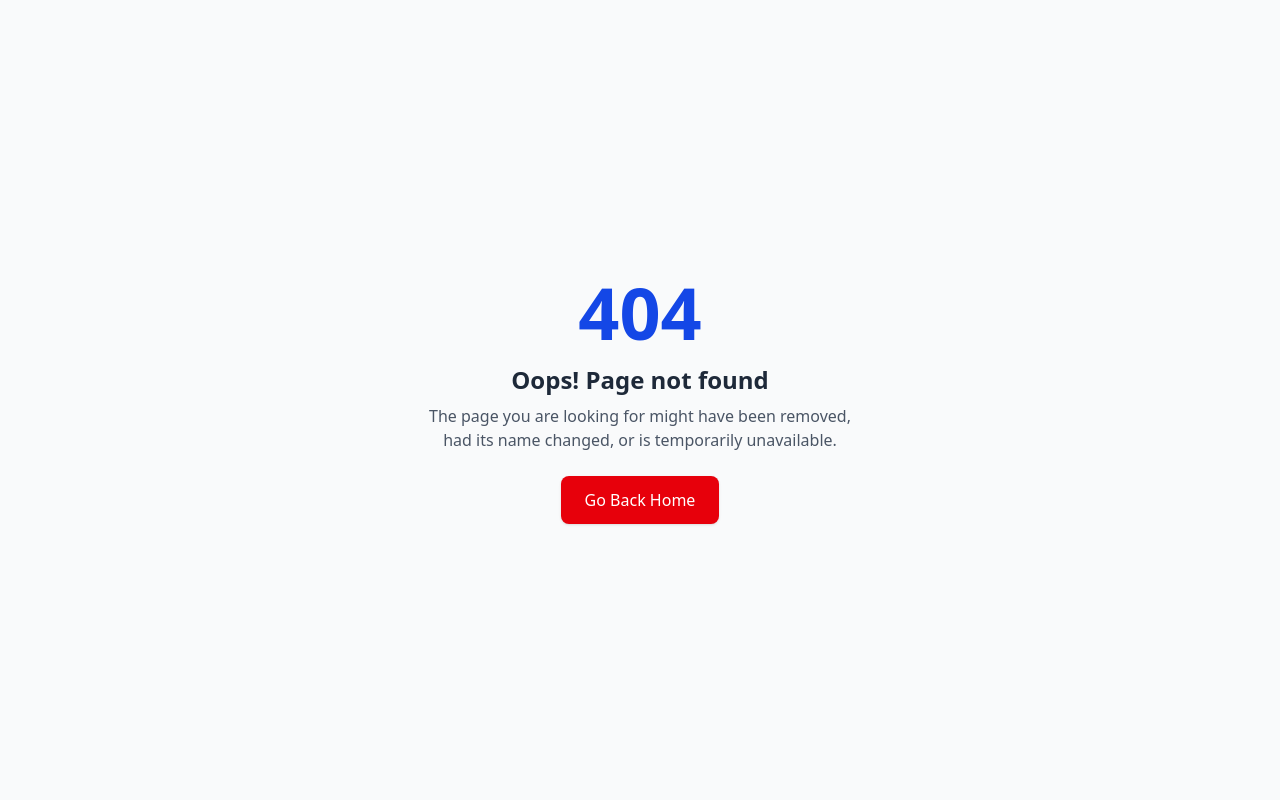
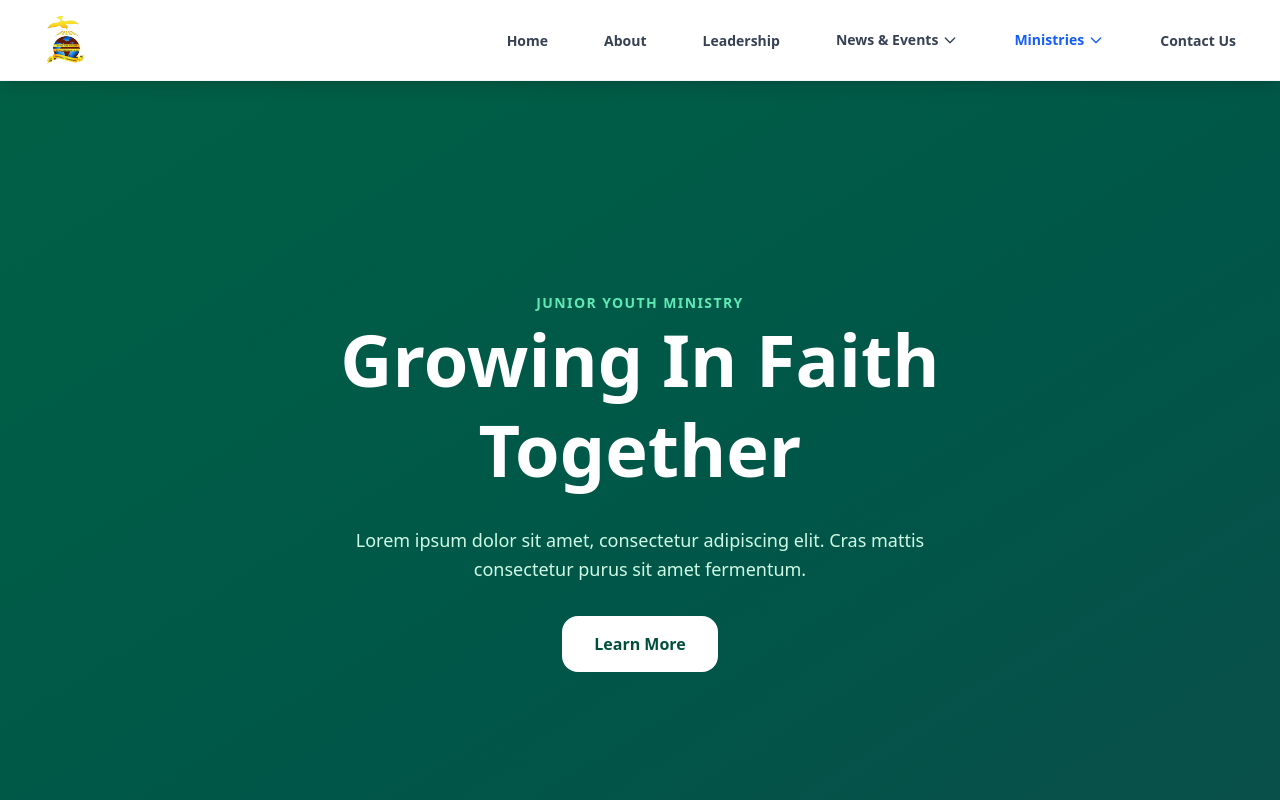
Before and after one commit to Geraldkpelevi/ChurchSoft-website, a React (Vite) app: page /ministries/JY in a window 1280 px wide. Before the commit this address had no page. Shown: the top 800 px of the page. Built offline with nearby package versions, Linux system fonts and the light colour scheme.

Commit message:
ministries pages created

```diff
--- a/src/App.jsx
+++ b/src/App.jsx
@@ -5,12 +5,16 @@ import MapSection from "./components/Contact/MapSection";
 import Layout from "./components/layouts/Layout.jsx";
 import AboutPage from "./pages/AboutPage.jsx";
 import Contact from "./pages/Contact";
+import EventsPage from "./pages/EventsPage.jsx";
 import HomePage from "./pages/HomePage.jsx";
+import { JuniorYouthMinistry } from "./pages/JuniorYouthMinistry.jsx";
 import LeadershipPage from "./pages/LeadershipPage";
 import NewsPage from "./pages/NewsPage.jsx";
 import NotFound from "./pages/NotFound";
-import EventsPage from "./pages/EventsPage.jsx";
-
+import { SeniorYouthMinistry } from "./pages/SeniorYouthMinistry.jsx";
+import { ChildrenMinistry } from "./pages/ChildrenMinistry.jsx";
+import { MenMinistry } from "./pages/MenMinistry.jsx";
+import { WomenMinistry } from "./pages/WomenMinistry.jsx";
 function App() {
   return (
     <Routes>
@@ -18,7 +22,6 @@ function App() {
       <Route path="/" element={<Layout />}>
         {/* HOME */}
         <Route index element={<HomePage />} />
-
         {/* OTHER PAGES */}
         <Route path="about" element={<AboutPage />} />
         <Route path="leadership" element={<LeadershipPage />} />
@@ -26,6 +29,11 @@ function App() {
         <Route path="/mapSection" element={<MapSection />} />
         <Route path="/news" element={<NewsPage />} />
         <Route path="/events" element={<EventsPage />} />
+        <Route path="/ministries/SY" element={<SeniorYouthMinistry />} />{" "}
+        <Route path="/ministries/JY" element={<JuniorYouthMinistry />} />
+        <Route path="/ministries/children" element={<ChildrenMinistry />} />
+        <Route path="/ministries/Men" element={<MenMinistry />} />
+        <Route path="/ministries/Women" element={<WomenMinistry />} />
       </Route>
 
       <Route path="*" element={<NotFound />} />
--- a/src/components/layouts/Navbar.jsx
+++ b/src/components/layouts/Navbar.jsx
@@ -21,8 +21,11 @@ export default function Navbar() {
     {
       name: "Ministries",
       dropdown: [
-        { name: "Youth", path: "/ministries/youth" },
-        { name: "Women", path: "/ministries/women" },
+        { name: "Men", path: "/ministries/Men" },
+        { name: "Women", path: "/ministries/Women" },
+        { name: "Senior Youth", path: "/ministries/SY" },
+        { name: "Junior Youth", path: "/ministries/JY" },
+        { name: "children", path: "/ministries/children" },
       ],
     },
     { name: "Contact Us", path: "/contact" },
--- /dev/null
+++ b/src/pages/ChildrenMinistry.jsx
@@ -0,0 +1,23 @@
+export function ChildrenMinistry() {
+  return (
+    <section className="min-h-screen bg-gradient-to-br from-blue-950 to-black/60 text-white/50 flex items-center justify-center px-6 py-24">
+      <div className="max-w-4xl text-center space-y-8 text-white">
+        <span className="uppercase tracking-widest text-sm text-white font-semibold">
+          Children Ministry
+        </span>
+
+        <h1 className="text-5xl md:text-7xl font-black leading-tight">
+          Building Strong Foundations
+        </h1>
+
+        <p className="text-lg text-yellow-50 leading-relaxed max-w-2xl mx-auto">
+          Lorem ipsum dolor sit amet, consectetur adipiscing elit. Curabitur blandit tempus porttitor.
+        </p>
+
+        <button className="px-8 py-4 rounded-2xl bg-white text-orange-600 font-bold hover:scale-105 transition-all duration-300">
+          Discover More
+        </button>
+      </div>
+    </section>
+  );
+}
--- /dev/null
+++ b/src/pages/JuniorYouthMinistry.jsx
@@ -0,0 +1,23 @@
+export function JuniorYouthMinistry() {
+  return (
+    <section className="min-h-screen bg-gradient-to-br from-emerald-800 to-teal-900 text-white flex items-center justify-center px-6 py-24">
+      <div className="max-w-4xl text-center space-y-8">
+        <span className="uppercase tracking-widest text-sm text-emerald-300 font-semibold">
+          Junior Youth Ministry
+        </span>
+
+        <h1 className="text-5xl md:text-7xl font-black leading-tight">
+          Growing In Faith Together
+        </h1>
+
+        <p className="text-lg text-emerald-100 leading-relaxed max-w-2xl mx-auto">
+          Lorem ipsum dolor sit amet, consectetur adipiscing elit. Cras mattis consectetur purus sit amet fermentum.
+        </p>
+
+        <button className="px-8 py-4 rounded-2xl bg-white text-emerald-900 font-bold hover:scale-105 transition-all duration-300">
+          Learn More
+        </button>
+      </div>
+    </section>
+  );
+}
--- /dev/null
+++ b/src/pages/MenMinistry.jsx
@@ -0,0 +1,23 @@
+export function MenMinistry() {
+  return (
+    <section className="min-h-screen bg-gradient-to-br from-slate-900 to-blue-900 text-white flex items-center justify-center px-6 py-24">
+      <div className="max-w-4xl text-center space-y-8">
+        <span className="uppercase tracking-widest text-sm text-blue-300 font-semibold">
+          Men Ministry
+        </span>
+
+        <h1 className="text-5xl md:text-7xl font-black leading-tight">
+          Raising Godly Men
+        </h1>
+
+        <p className="text-lg text-gray-300 leading-relaxed max-w-2xl mx-auto">
+          Lorem ipsum dolor sit amet, consectetur adipiscing elit. Integer posuere erat a ante venenatis dapibus posuere velit aliquet.
+        </p>
+
+        <button className="px-8 py-4 rounded-2xl bg-white text-blue-900 font-bold hover:scale-105 transition-all duration-300">
+          Join Ministry
+        </button>
+      </div>
+    </section>
+  );
+}
--- /dev/null
+++ b/src/pages/SeniorYouthMinistry.jsx
@@ -0,0 +1,23 @@
+export function SeniorYouthMinistry() {
+  return (
+    <section className="min-h-screen bg-gradient-to-br bg-blue-950 text-white flex items-center justify-center px-6 py-24">
+      <div className="max-w-4xl text-center space-y-8">
+        <span className="uppercase tracking-widest text-sm text-purple-300 font-semibold">
+          Senior Youth Ministry
+        </span>
+
+        <h1 className="text-5xl md:text-7xl font-black leading-tight">
+          Inspiring Future Leaders
+        </h1>
+
+        <p className="text-lg text-gray-200 leading-relaxed max-w-2xl mx-auto">
+          Lorem ipsum dolor sit amet, consectetur adipiscing elit. Donec sed odio dui. Aenean eu leo quam.
+        </p>
+
+        <button className="px-8 py-4 rounded-2xl bg-white text-indigo-900 font-bold hover:scale-105 transition-all duration-300">
+          Get Connected
+        </button>
+      </div>
+    </section>
+  );
+}
--- /dev/null
+++ b/src/pages/WomenMinistry.jsx
@@ -0,0 +1,23 @@
+export function WomenMinistry() {
+  return (
+    <section className="min-h-screen bg-gradient-to-br from-pink-900 to-rose-800 text-white flex items-center justify-center px-6 py-24">
+      <div className="max-w-4xl text-center space-y-8">
+        <span className="uppercase tracking-widest text-sm text-pink-300 font-semibold">
+          Women Ministry
+        </span>
+
+        <h1 className="text-5xl md:text-7xl font-black leading-tight">
+          Empowering Women Of Faith
+        </h1>
+
+        <p className="text-lg text-pink-100 leading-relaxed max-w-2xl mx-auto">
+          Lorem ipsum dolor sit amet, consectetur adipiscing elit. Vestibulum id ligula porta felis euismod semper.
+        </p>
+
+        <button className="px-8 py-4 rounded-2xl bg-white text-rose-900 font-bold hover:scale-105 transition-all duration-300">
+          Explore More
+        </button>
+      </div>
+    </section>
+  );
+}
```
